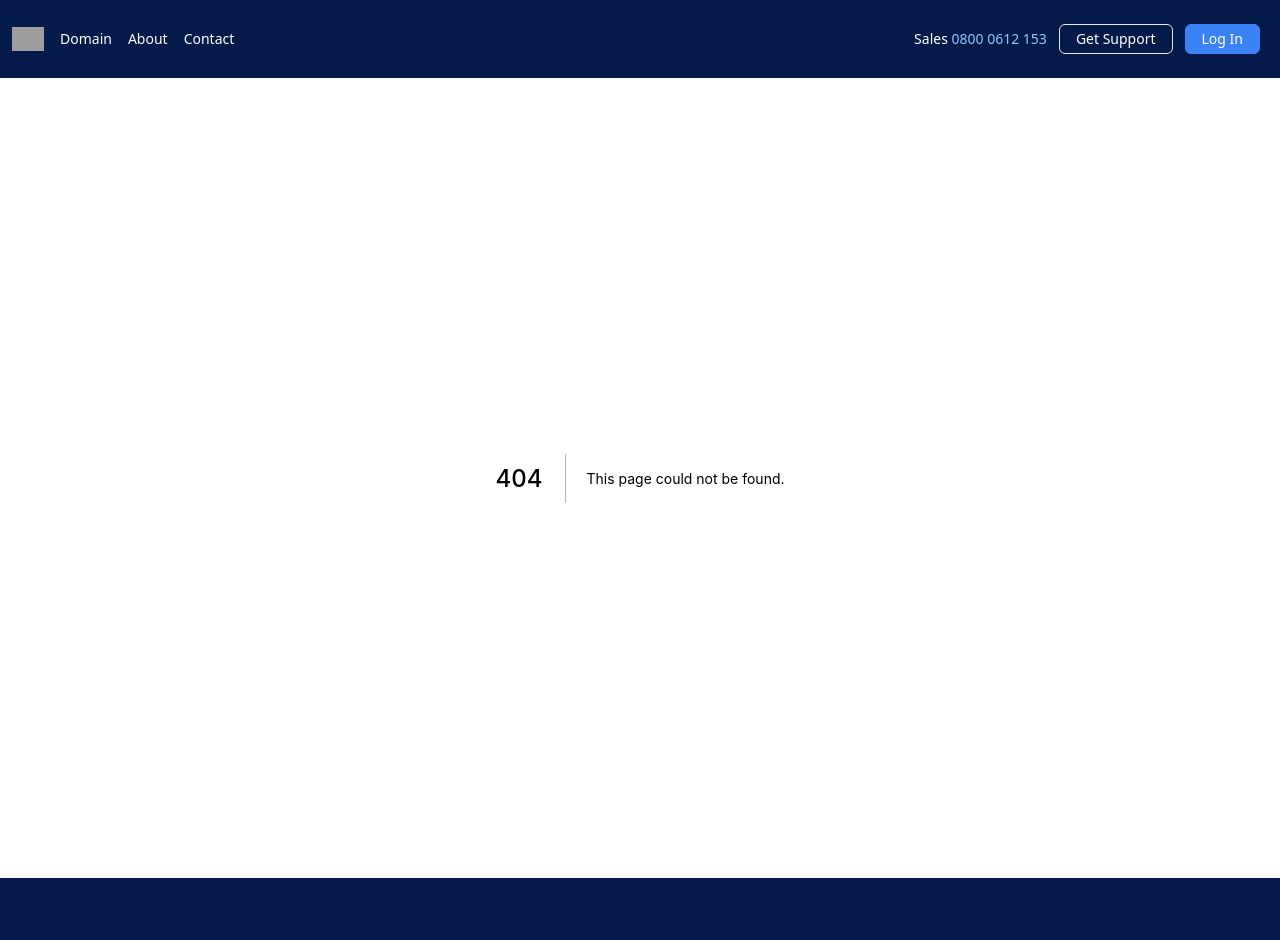
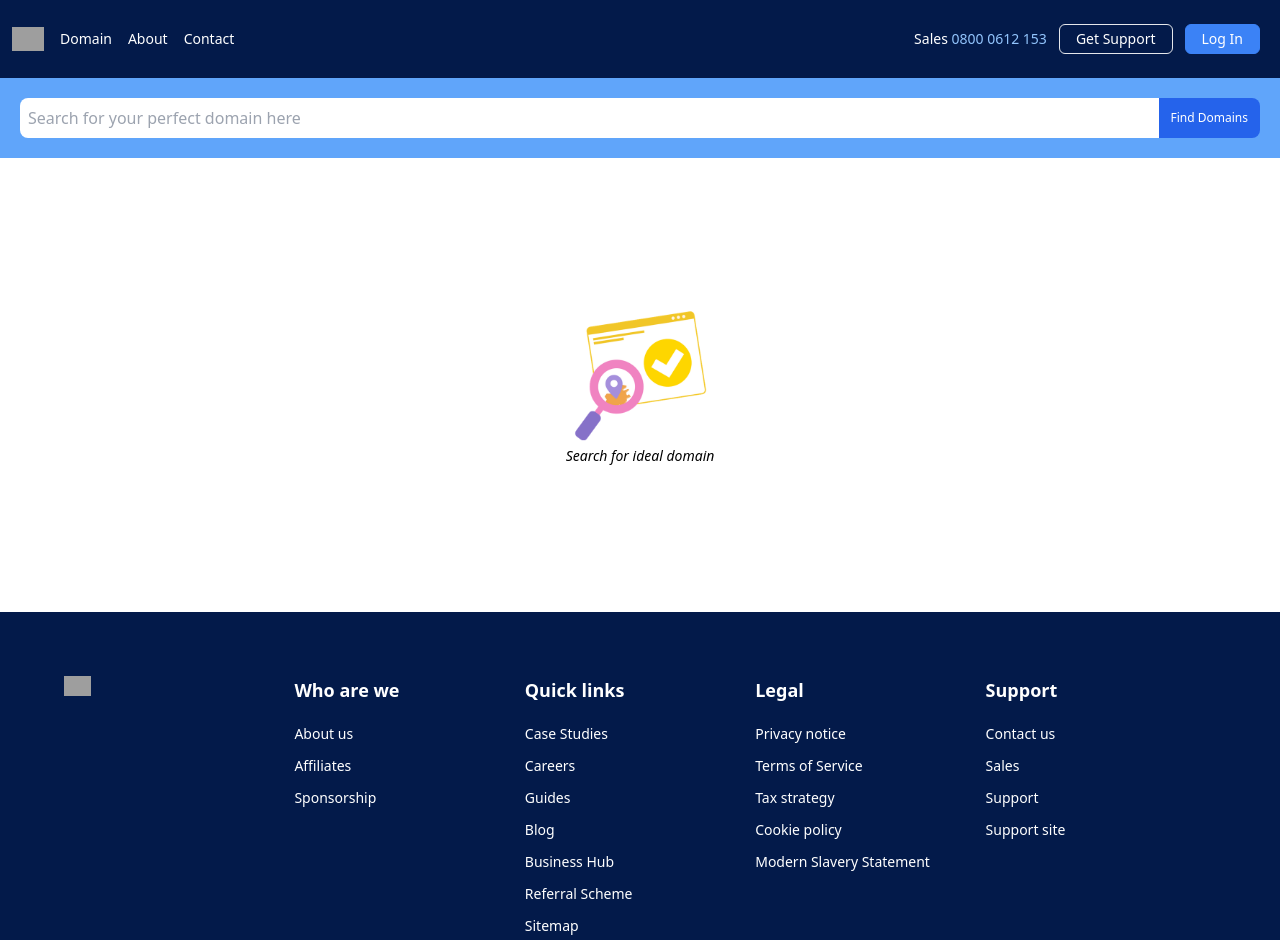
Before and after one commit to MonwarK/fasthosts-clone, a Next.js app: page /domains in a window 1280 px wide. Before the commit this address had no page. Shown: the top 940 px of the page. Built offline with nearby package versions, Linux system fonts and the light colour scheme; grey boxes are pictures that could not be loaded.

Commit message:
Set up base domain page, fixed slight CSS issues and added page titles

```diff
--- a/components/Footer.tsx
+++ b/components/Footer.tsx
@@ -5,18 +5,18 @@ export default function Footer() {
     <div className='bg-[#031A4A] text-white px-5 py-16'>
       <div className="max-w-6xl mx-auto grid md:grid-cols-5 text-sm">
         <img
-          className='h-7'
+          className='h-5'
           src="https://www.fasthosts.co.uk/img/logos/logo.svg"
           alt="Fasthosts Logo"
         />
 
-        <div className='space-y-3 my-5'>
+        <div className='space-y-3 my-5 md:my-0 '>
           <h4 className='font-semibold mb-5 text-lg'>Who are we</h4>
           <p>About us</p>
           <p>Affiliates</p>
           <p>Sponsorship</p>
         </div>
-        <div className='space-y-3 my-5'>
+        <div className='space-y-3 my-5 md:my-0 '>
           <h4 className='font-semibold mb-5 text-lg'>Quick links</h4>
           <p>Case Studies</p>
           <p>Careers</p>
@@ -26,7 +26,7 @@ export default function Footer() {
           <p>Referral Scheme</p>
           <p>Sitemap</p>
         </div>
-        <div className='space-y-3 my-5'>
+        <div className='space-y-3 my-5 md:my-0 '>
           <h4 className='font-semibold mb-5 text-lg'>Legal</h4>
           <p>Privacy notice</p>
           <p>Terms of Service</p>
@@ -34,7 +34,7 @@ export default function Footer() {
           <p>Cookie policy</p>
           <p>Modern Slavery Statement</p>
         </div>
-        <div className='space-y-3 my-5'>
+        <div className='space-y-3 my-5 md:my-0 '>
           <h4 className='font-semibold mb-5 text-lg'>Support</h4>
           <p>Contact us</p>
           <p>Sales</p>
--- a/components/Header.tsx
+++ b/components/Header.tsx
@@ -19,7 +19,9 @@ export default function Header() {
 
         <div className='hidden xl:flex items-center flex-1 space-x-3 px-2'>
           <nav className='flex items-center flex-1'>
-            <p className='cursor-pointer hover:bg-white hover:text-gray-800 px-2 py-1 rounded-full duration-200'>Domain</p>
+            <Link href="/domains">
+              <p className='cursor-pointer hover:bg-white hover:text-gray-800 px-2 py-1 rounded-full duration-200'>Domain</p>
+            </Link>
             <p className='cursor-pointer hover:bg-white hover:text-gray-800 px-2 py-1 rounded-full duration-200'>About</p>
             <p className='cursor-pointer hover:bg-white hover:text-gray-800 px-2 py-1 rounded-full duration-200'>Contact</p>
           </nav>
@@ -54,7 +56,9 @@ export default function Header() {
           <div className='flex justify-end h-full'>
             <div className='bg-[#031A4A] text-white pt-24 pb-4 max-w-xs w-full flex flex-col justify-between'>
               <div>
-                <p className='px-5 py-4 hover:bg-blue-900 cursor-pointer'>Domains</p>
+                <Link href="/domains">
+                  <p className='px-5 py-4 hover:bg-blue-900 cursor-pointer'>Domains</p>
+                </Link>
                 <p className='px-5 py-4 hover:bg-blue-900 cursor-pointer'>About</p>
                 <p className='px-5 py-4 hover:bg-blue-900 cursor-pointer'>Contact</p>
               </div>
--- a/pages/_app.tsx
+++ b/pages/_app.tsx
@@ -2,10 +2,15 @@ import '../styles/globals.css'
 import type { AppProps } from 'next/app'
 import Header from '../components/Header'
 import Footer from '../components/Footer'
+import Head from 'next/head'
 
 function MyApp({ Component, pageProps }: AppProps) {
   return (
     <div className='flex flex-col justify-between min-h-[125vh]'>
+      <Head>
+        <link rel="icon" href="https://admin.fasthosts.co.uk/skins/fh2015/favicon.ico" />
+      </Head>
+
       <Header />
       <Component {...pageProps} />
       <Footer />
--- /dev/null
+++ b/pages/domains.tsx
@@ -0,0 +1,35 @@
+import React from 'react';
+import Head from 'next/head';
+
+export default function domain() {
+  return (
+    <div className='flex-1 flex flex-col'>
+      <Head>
+        <title>Find Domains | Fasthosts</title>
+      </Head>
+
+      <div className='bg-blue-400 w-full p-4'>
+        <div className='flex justify-between p-1 rounded-md'>
+          <input
+            className='flex-1 outline-none text-gray-600 px-2 rounded-l-lg'
+            type="text"
+            placeholder='Search for your perfect domain here'
+          />
+          <button className='primary-button w-auto py-3 px-3 rounded-l-none'>
+            Find Domains
+          </button>
+        </div>
+      </div>
+      <div className='flex-1 grid place-items-center'>
+        <div className='text-center'>
+          <img
+            className='w-36 mx-auto'
+            src="/images/Nomads.png"
+            alt=""
+          />
+          <p className='text-sm italic'>Search for ideal domain</p>
+        </div>
+      </div>
+    </div>
+  );
+}
--- a/pages/index.tsx
+++ b/pages/index.tsx
@@ -6,8 +6,7 @@ export default function Home() {
   return (
     <div className='flex-1'>
       <Head>
-        <title>Create Next App</title>
-        <link rel="icon" href="/favicon.ico" />
+        <title>Fasthosts | The Number 1 Domain Name Provider</title>
       </Head>
 
       <div className='relative h-[90vh] text-white bg-[#001C53]'>
@@ -37,7 +36,7 @@ export default function Home() {
       </div>
 
       <div className="relative max-w-7xl mx-auto">
-        <div className='flex justify-center flex-wrap lg:grid lg:grid-cols-4 gap-4 lg:absolute lg:left-0 lg:right-0 lg:-top-48 px-5'>
+        <div className='grid sm:grid-cols-2 lg:grid-cols-4 gap-4 lg:absolute lg:left-0 lg:right-0 lg:-top-48 px-5'>
           <FeatureCard
             title='WordPress Hosting'
             price={1}
--- a/pages/login.tsx
+++ b/pages/login.tsx
@@ -1,9 +1,14 @@
+import Head from 'next/head';
 import Link from 'next/link';
 import React from 'react';
 
 export default function login() {
   return (
-    <div className='grid place-items-center flex-1 min-h-[50vh]'>
+    <div className='grid place-items-center flex-1 min-h-[50vh] px-1 py-5'>
+      <Head>
+        <title>Login | Fasthosts</title>
+      </Head>
+
       <div className='shadow-lg p-5 rounded-2xl max-w-lg w-full border'>
         <h3 className='text-xl text-center mb-2 font-semibold'>Login</h3>
 
--- a/pages/register.tsx
+++ b/pages/register.tsx
@@ -1,9 +1,14 @@
+import Head from 'next/head';
 import Link from 'next/link';
 import React from 'react';
 
 export default function register() {
   return (
-    <div className='grid place-items-center flex-1 min-h-[50vh]'>
+    <div className='grid place-items-center flex-1 min-h-[50vh] px-1 py-5'>
+      <Head>
+        <title>Register | Fasthosts</title>
+      </Head>
+
       <div className='shadow-lg p-5 rounded-2xl max-w-lg w-full border'>
         <h3 className='text-xl text-center mb-2 font-semibold'>Register</h3>
 
```
Also changed, not shown: public/images/Nomads.png (added).
